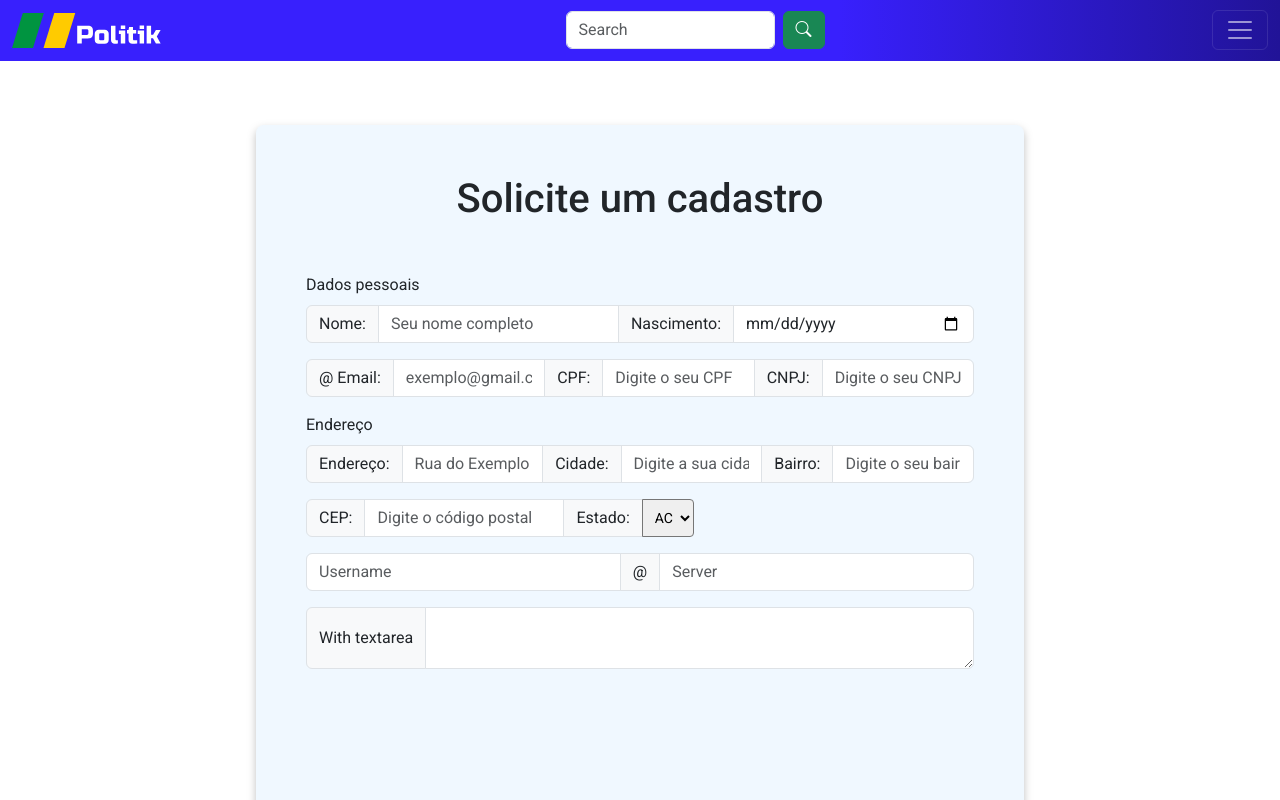
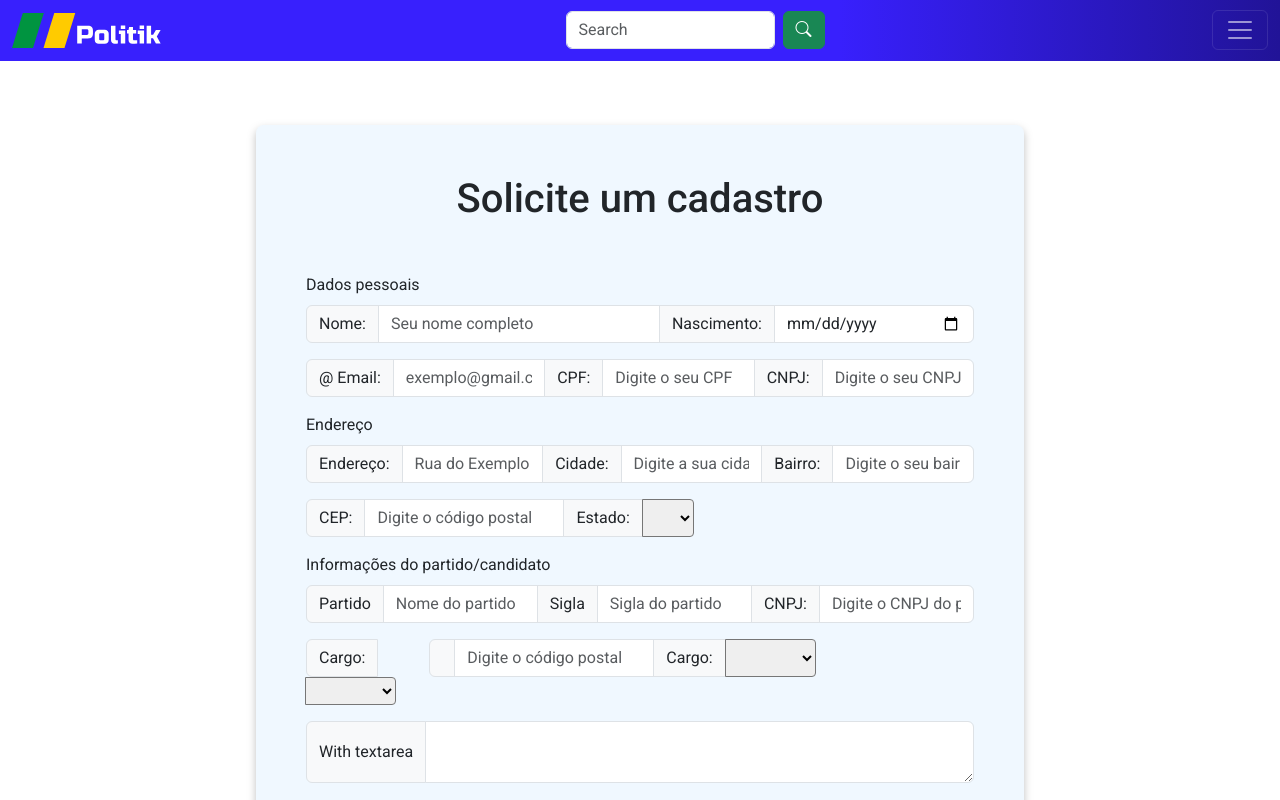
Before and after one commit to FilipeFCampos/Politik, an Angular app: page /cadastro in a window 1280 px wide. Shown: the top 800 px of the page. Built offline with nearby package versions, Linux system fonts and the light colour scheme.

Commit message:
Adicionados os campos de endereço e informações do partido/candidato e código de formatação dividido em funções

```diff
--- a/src/app/cadastro/cadastro.component.css
+++ b/src/app/cadastro/cadastro.component.css
@@ -14,6 +14,7 @@
     margin-bottom: 50px;
 }
 
-#CPF, #CNPJ, #CEP {
+#CPF, #CNPJ-candidato, #CNPJ-partido,
+#CEP, #sigla, #nascimento {
     max-width: 200px;
 }
--- a/src/app/cadastro/cadastro.component.html
+++ b/src/app/cadastro/cadastro.component.html
@@ -1,58 +1,60 @@
 <br><br><br><br><br>
 <div style="display: flex; justify-content: center; align-items: center;">
+    <form action="">
+
         <div class="content">
             <h1>Solicite um cadastro</h1>
             <label for="nome" class="form-label">Dados pessoais</label>
             <div class="input-group mb-3" style="display: flex;">
                 <span class="input-group-text" id="basic-addon1">Nome:</span>
                 <input type="text" id="nome" class="form-control" placeholder="Seu nome completo" aria-label="nome"
-                aria-describedby="basic-addon1">
+                    aria-describedby="basic-addon1" required>
 
                 <span class="input-group-text" id="basic-addon1.1">Nascimento:</span>
-            <input type="date" class="form-control" placeholder="Seu nome completo" aria-label="nome"
-                    aria-describedby="basic-addon1">
+                <input type="date" class="form-control" id="nascimento" placeholder="Seu nome completo" aria-label="nome"
+                        aria-describedby="basic-addon1" required>
 
             </div>
 
             <div class="input-group mb-3">
                 <span class="input-group-text" id="basic-addon2">&#64; Email:</span>
                 <input type="email" class="form-control" id="email" placeholder="exemplo@gmail.com" aria-label="email"
-                aria-describedby="basic-addon2">
+                    aria-describedby="basic-addon2" required>
 
                 <span class="input-group-text" id="basic-addon2.1">CPF:</span>
                 <input #campoCPF type="text" class="form-control" maxlength="14" id="CPF" placeholder="Digite o seu CPF" aria-label="cpf"
-                aria-describedby="basic-addon1">
+                    aria-describedby="basic-addon1" required>
 
                 <span class="input-group-text" id="basic-addon2.2">CNPJ:</span>
-            <input #campoCNPJ type="text" class="form-control" maxlength="18" id="CNPJ" placeholder="Digite o seu CNPJ" aria-label="cnpj"
-                aria-describedby="basic-addon1">
+                <input #campoCandidatoCNPJ type="text" class="form-control" maxlength="18" id="CNPJ-candidato" placeholder="Digite o seu CNPJ" aria-label="cnpj-candidato"
+                    aria-describedby="basic-addon1" required>
             </div>
 
-        <label for="basic-url" class="form-label">Endereço</label>
+            <label for="input-group mb-3" class="form-label">Endereço</label>
             <div class="input-group mb-3">
 
                 <span class="input-group-text" id="basic-addon3">Endereço:</span>
                 <input type="text" class="form-control" id="endereço" placeholder="Rua do Exemplo 9999" aria-label="endereço"
-                aria-describedby="basic-addon2">
+                    aria-describedby="basic-addon2" required>
 
                 <span class="input-group-text" id="basic-addon3.1">Cidade:</span>
                 <input type="text" class="form-control" id="cidade" placeholder="Digite a sua cidade" aria-label="cidade"
-                aria-describedby="basic-addon1">
+                    aria-describedby="basic-addon1" required>
 
                 <span class="input-group-text" id="basic-addon3.2">Bairro:</span>
                 <input type="text" class="form-control" id="cidade" placeholder="Digite o seu bairro" aria-label="bairro"
-                aria-describedby="basic-addon1">
-
+                    aria-describedby="basic-addon1" required>
             </div>
 
             <div class="input-group mb-3">
 
-            <span class="input-group-text" id="basic-addon3.2">CEP:</span>
-            <input type="text" class="form-control" id="CEP" placeholder="Digite o código postal" aria-label="cep"
-                aria-describedby="basic-addon1">
+                <span class="input-group-text" id="basic-addon3.3">CEP:</span>
+                <input #campoCEP type="text" class="form-control" id="CEP" maxlength="9" placeholder="Digite o código postal" aria-label="cep"
+                    aria-describedby="basic-addon1" required>
 
-            <span class="input-group-text" id="basic-addon3.2">Estado:</span>
-            <select id="estado" class="form-select-sm" name="estado">
+                <span class="input-group-text" id="basic-addon3.4">Estado:</span>
+                <select id="estado" class="form-select-sm" name="estado" required>
+                    <option selected disabled></option>
                     <option value="AC">AC</option>
                     <option value="AL">AL</option>
                     <option value="AP">AP</option>
@@ -83,16 +85,60 @@
                 </select>
             </div>
 
+            <label for="input-group mb-3" class="form-label">Informações do partido/candidato</label>
+
             <div class="input-group mb-3">
-            <input type="text" class="form-control" placeholder="Username" aria-label="Username">
-            <span class="input-group-text">&#64;</span>
-            <input type="text" class="form-control" placeholder="Server" aria-label="Server">
+                <span class="input-group-text" id="basic-addon4">Partido</span>
+                <input type="text" class="form-control" id="partido" placeholder="Nome do partido" aria-label="partido" required>
+
+                <span class="input-group-text" id="basic-addon4.1">Sigla</span>
+                <input type="text" class="form-control" id="sigla" placeholder="Sigla do partido" aria-label="partido" required>
+
+                <span class="input-group-text" id="basic-addon4.2">CNPJ:</span>
+                <input #campoPartidoCNPJ type="text" class="form-control" maxlength="18" id="CNPJ-partido" placeholder="Digite o CNPJ do partido" aria-label="cnpj-partido"
+                    aria-describedby="basic-addon1" required>
             </div>
+
+            <div class="container text-center">
+                <div class="row">
+                  <div class="col-2" style="padding: 0px">
+                    <div class="input-group mb-3">
+
+                        <span class="input-group-text" id="basic-addon5">Cargo:</span>
+                        <select id="estado" class="form-select-sm" name="estado" required>
+                            <option selected disabled></option>
+                            <option value="federal">Federal</option>
+                            <option value="estadual">Estadual</option>
+                            <option value="municipal">Municipal</option>
+                        </select>
+                    </div>
+                  </div>
+
+                  <div class="col">
+                    <div class="input-group mb-3">
+
+                        <span class="input-group-text" id="basic-addon3.3">{{ cargo }}</span>
+                        <input #campoCEP type="text" class="form-control" id="CEP" maxlength="9" placeholder="Digite o código postal" aria-label="cep"
+                            aria-describedby="basic-addon1" required>
+
+                        <span class="input-group-text" id="basic-addon3.4">Cargo:</span>
+                        <select id="estado" class="form-select-sm" name="estado" required>
+                            <option selected disabled></option>
+                            <option value="federal">Federal</option>
+                            <option value="estadual">Estadual</option>
+                            <option value="municipal">Municipal</option>
+                        </select>
+                    </div>
+                  </div>
+                </div>
+              </div>
+
 
             <div class="input-group">
                 <span class="input-group-text">With textarea</span>
                 <textarea class="form-control" aria-label="With textarea"></textarea>
             </div>
         </div>
+    </form>
 </div>
 <br><br><br><br><br>
--- a/src/app/cadastro/cadastro.component.ts
+++ b/src/app/cadastro/cadastro.component.ts
@@ -11,33 +11,67 @@ import { AfterViewInit, Component, ElementRef, ViewChild } from '@angular/core';
 export class CadastroComponent implements AfterViewInit {
 
   @ViewChild('campoCPF') campoCPF!: ElementRef<HTMLInputElement>;
-  @ViewChild('campoCNPJ') campoCNPJ!: ElementRef<HTMLInputElement>;
+  @ViewChild('campoCandidatoCNPJ') campoCandidatoCNPJ!: ElementRef<HTMLInputElement>;
+  @ViewChild('campoCEP') campoCEP!: ElementRef<HTMLInputElement>;
+  @ViewChild('campoPartidoCNPJ') campoPartidoCNPJ!: ElementRef<HTMLInputElement>;
+
+  cargo = '';
 
   ngAfterViewInit(): void {
     // Listener de formatação do CPF
     this.campoCPF.nativeElement.addEventListener('keypress', () => {
       const tamanhoCampo = this.campoCPF.nativeElement.value.length;
 
-      if (tamanhoCampo === 3 || tamanhoCampo === 7) {
-        this.campoCPF!.nativeElement.value += '.';
-      }
-      else if (tamanhoCampo === 11) {
-        this.campoCPF!.nativeElement.value += '-';
-      }
+      formatCPF(tamanhoCampo, this.campoCPF);
     });
-    // Listener de formatação do CNPJ
-    this.campoCNPJ.nativeElement.addEventListener('keypress', () => {
-      const tamanhoCampo = this.campoCNPJ.nativeElement.value.length;
 
-      if (tamanhoCampo === 2 || tamanhoCampo === 6) {
-        this.campoCNPJ!.nativeElement.value += '.';
-      }
-      else if (tamanhoCampo === 10) {
-        this.campoCNPJ!.nativeElement.value += '/';
-      }
-      else if (tamanhoCampo === 15) {
-        this.campoCNPJ!.nativeElement.value += '-';
-      }
+    // Listener de formatação do CNPJ do candidato
+    this.campoCandidatoCNPJ.nativeElement.addEventListener('keypress', () => {
+      const tamanhoCampo = this.campoCandidatoCNPJ.nativeElement.value.length;
+
+      formatCNPJ(tamanhoCampo, this.campoCandidatoCNPJ);
+    });
+
+    // Listener de formatação do CEP
+    this.campoCEP.nativeElement.addEventListener('keypress', () => {
+      const tamanhoCampo = this.campoCEP.nativeElement.value.length;
+
+      formatCEP(tamanhoCampo, this.campoCEP);
+    });
+
+    // Listener de formatação do CNPJ do partido
+    this.campoPartidoCNPJ.nativeElement.addEventListener('keypress', () => {
+      const tamanhoCampo = this.campoPartidoCNPJ.nativeElement.value.length;
+
+      formatCNPJ(tamanhoCampo, this.campoPartidoCNPJ)
     });
   }
 }
+
+
+function formatCPF(tamanhoCampo: number, campoCPF: ElementRef<HTMLInputElement>):void {
+  if (tamanhoCampo === 3 || tamanhoCampo === 7) {
+    campoCPF!.nativeElement.value += '.';
+  }
+  else if (tamanhoCampo === 11) {
+    campoCPF!.nativeElement.value += '-';
+  }
+}
+
+function formatCNPJ(tamanhoCampo: number, campoCNPJ: ElementRef<HTMLInputElement>):void {
+  if (tamanhoCampo === 2 || tamanhoCampo === 6) {
+    campoCNPJ!.nativeElement.value += '.';
+  }
+  else if (tamanhoCampo === 10) {
+    campoCNPJ!.nativeElement.value += '/';
+  }
+  else if (tamanhoCampo === 15) {
+    campoCNPJ!.nativeElement.value += '-';
+  }
+}
+
+function formatCEP(tamanhoCampo: number, campoCEP: ElementRef<HTMLInputElement>):void {
+  if (tamanhoCampo === 5) {
+    campoCEP!.nativeElement.value += '-';
+  }
+}
```
Lines whose indentation alone changed are shown as unchanged.
